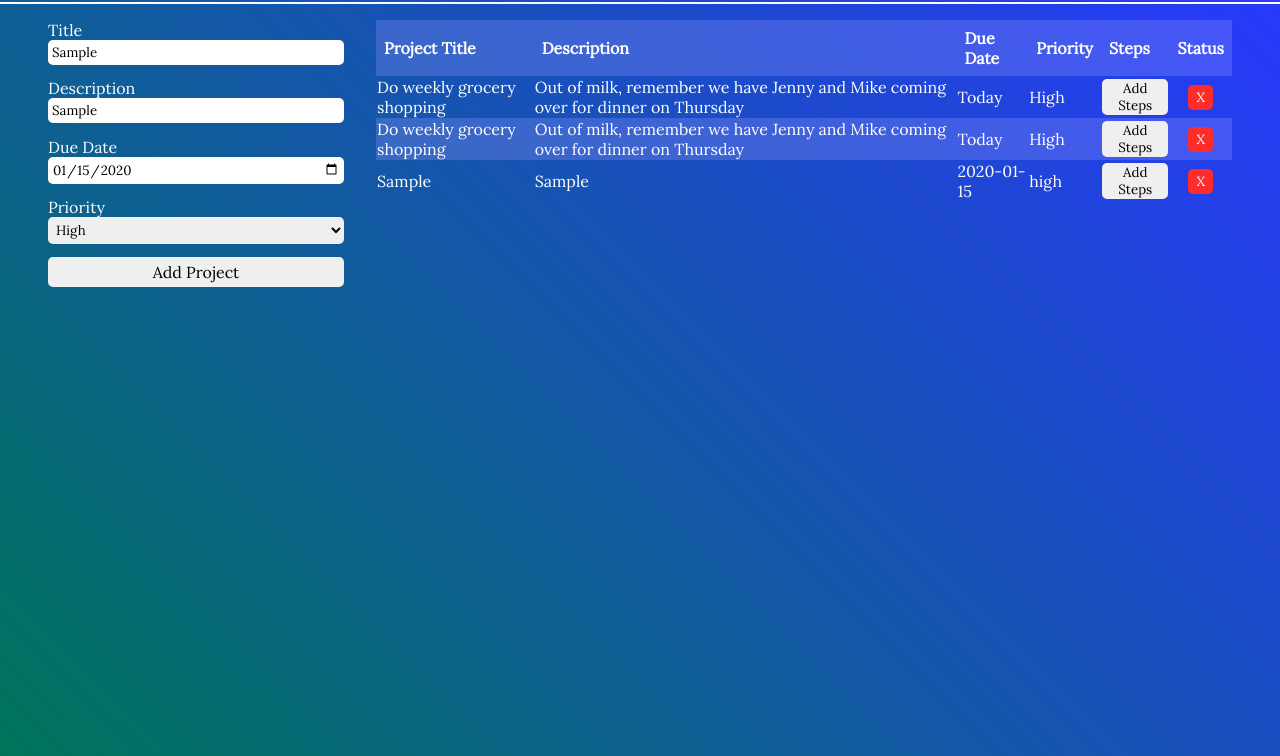
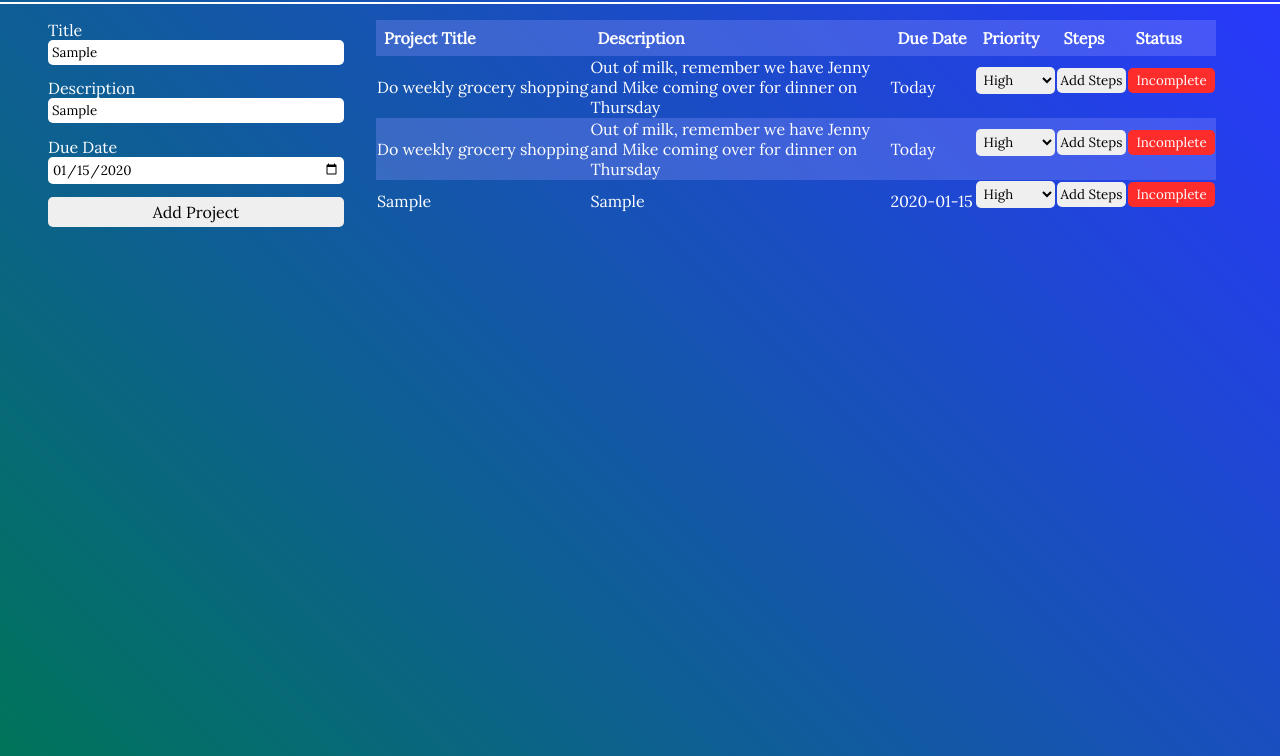
Before and after one commit to icepick-pauly/top_javascript_todo, a website built with webpack: page index.html in a window 1280 px wide. Both pictures are taken after typing "Sample", "Sample", "2020-01-15" into the empty fields and a click on the input "Add Project". Shown: the part 44-800 px from the top of the page. Built offline with nearby package versions, Linux system fonts and the light colour scheme.

Commit message:
Removed priority from the form, improved button stylings

```diff
--- a/index.html
+++ b/index.html
@@ -20,12 +20,6 @@
                     <input type="text" id="description">
                     <label for="dueDate">Due Date</label>
                     <input type="date" id="dueDate">
-                    <label for="priority">Priority</label>
-                    <select name="priority" id="priority">
-                        <option value="high">High</option>
-                        <option value="medium">Medium</option>
-                        <option value="Low">Low</option>
-                    </select>
                     <input type="submit" value="Add Project">
                 </form>
             </div>
@@ -37,7 +31,7 @@
                         <tr>
                             <th>Project Title</th>
                             <th>Description</th>
-                            <th>Due Date</th>
+                            <th id="dateColumn">Due Date</th>
                             <th>Priority</th>
                             <th>Steps</th>
                             <th>Status</th>
@@ -48,17 +42,29 @@
                             <td>Do weekly grocery shopping</td>
                             <td>Out of milk, remember we have Jenny and Mike coming over for dinner on Thursday</td>
                             <td>Today</td>
-                            <td>High</td>
+                            <td>
+                                <select name="priority" id="priority">
+                                    <option value="high">High</option>
+                                    <option value="medium">Medium</option>
+                                    <option value="Low">Low</option>
+                                </select>
+                            </td>
                             <td><button id="steps">Add Steps</button></td>
-                            <td id="statusCell"><button id="status">X</button></td>
+                            <td id="statusCell"><button id="status">Incomplete</button></td>
                         </tr>
                         <tr>
                             <td>Do weekly grocery shopping</td>
                             <td>Out of milk, remember we have Jenny and Mike coming over for dinner on Thursday</td>
                             <td>Today</td>
-                            <td>High</td>
+                            <td>
+                                <select name="priority" id="priority">
+                                    <option value="high">High</option>
+                                    <option value="medium">Medium</option>
+                                    <option value="Low">Low</option>
+                                </select>
+                            </td>
                             <td><button id="steps">Add Steps</button></td>
-                            <td id="statusCell"><button id="status">X</button></td>
+                            <td id="statusCell"><button id="status">Incomplete</button></td>
                         </tr>
                     </tbody>
                 </table>
--- a/src/addProject.js
+++ b/src/addProject.js
@@ -1,9 +1,8 @@
 export class Project {
-    constructor(title, description, dueDate, priority) {
+    constructor(title, description, dueDate) {
         this.title = title,
         this.description = description,
-        this.dueDate = dueDate,
-        this.priority = priority
+        this.dueDate = dueDate
     }
 }
 
@@ -15,9 +14,15 @@ export function addProjectToList(project) {
     <td>${project.title}</td>
     <td>${project.description}</td>
     <td>${project.dueDate}</td>
-    <td>${project.priority}</td>
+    <td>
+        <select name="priority" id="priority">
+            <option value="high">High</option>
+            <option value="medium">Medium</option>
+            <option value="Low">Low</option>
+        </select>
+    </td>
     <td><button id="steps">Add Steps</button></td>
-    <td id="statusCell"><button id="status">X</button></td>
+    <td><button id="status">Incomplete</button></td>
     `;
     list.appendChild(row);
 };
--- a/src/index.js
+++ b/src/index.js
@@ -9,9 +9,8 @@ document.querySelector('#projectForm').addEventListener('submit', (e) => {
     const title = document.querySelector('#title').value;
     const description = document.querySelector('#description').value;
     const dueDate = document.querySelector('#dueDate').value;
-    const priority = document.querySelector('#priority').value;
 
-    const project = new Project(title, description, dueDate, priority)
+    const project = new Project(title, description, dueDate)
 
     addProjectToList(project);
 });
--- a/style.css
+++ b/style.css
@@ -27,7 +27,7 @@ body {
     margin: 1em 3em;
 }
 
-input[type=text], input[type=date], select {
+input[type=text], input[type=date], select, #steps, #status {
     width: 100%;
     border: none;
     border-radius: 5px;
@@ -70,34 +70,32 @@ th {
     padding: .5em;
 }
 
+th:nth-child(2) {
+    width: 300px;
+}
+
 tr:nth-child(even) {
     background-color: rgba(143, 150, 255, 0.3);
 }
 
-table #steps {
-    width: 100%;
-    border: none;
-    border-radius: 5px;
-    font-family: inherit;
-}
 
 table #steps:hover {
     cursor: pointer;
     background-color: rgba(143, 150, 255, 0.3);
     color: white;
     border: 1px white solid;
+    padding: .2em;
 }
 
 
 table #status {
     border: none;
-    border-radius: 5px;
     font-family: inherit;
     background-color: rgb(255, 44, 44);
     color: white;
     padding: .3em .6em;
 }
 
-table #statusCell {
-    text-align: center;
+table #status:hover {
+    cursor:pointer;
 }
```
